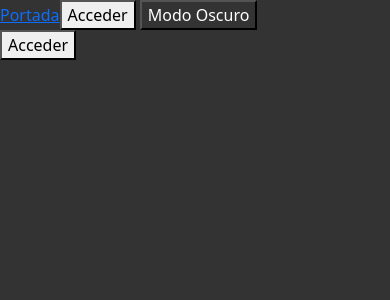
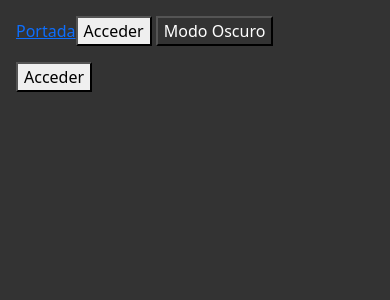
Before and after one commit to Tercmo/tera, a React (Create React App) app: page /login in a window 390 px wide. Shown: the top 300 px of the page. Built offline with nearby package versions, Linux system fonts and the light colour scheme.

Commit message:
Se unifica tamaño de todas las card se da margenes para responsive

```diff
--- a/src/components/CelebritiesList.js
+++ b/src/components/CelebritiesList.js
@@ -20,11 +20,11 @@
       <div className="row row-cols-lg-4 row-cols-md-3 row-cols-sm-1 g-2">
         {celebrities.map((c, index) => (
           <div className="col" key={index}>
-            <div className="card">
+            <div className="card h-100 d-flex align-items-center justify-content-center">
               <div className="card-body">
                 <h2 className="card-title">{c.name}</h2>
                 <h4 className="card-subtitle mb-2 text-body-secondary">{c.age}</h4>
-                <h4 className="card-subtitle mb-2 text-body-secondary"> {c.gender}</h4>
+                <h4 className="card-subtitle mb-2 text-body-secondary">{c.gender}</h4>
 
                 <button
                   type="button"
--- a/src/css/general.css
+++ b/src/css/general.css
@@ -10,9 +10,9 @@
   color: #333;
 }
 
-/* General a toda la página*/
+/* General a toda la página */
 body {
-  margin: 0;
+  margin: 8px; /* Agregamos un margen mínimo en todos los lados del cuerpo del documento */
   padding: 0;
   background-color: #f8f8f8; /* Estilo de fondo predeterminado */
 }
@@ -22,3 +22,23 @@
   background-color: #333;
   color: #fff;
 }
+
+/* Contenedor principal del contenido */
+.App {
+  margin: 16px; /* Agregamos un margen mínimo al contenedor principal */
+}
+
+/* Barra de navegación */
+nav {
+  margin-bottom: 16px; /* Agregamos un margen inferior a la barra de navegación */
+}
+
+/* Barra lateral (si existe) */
+.sidebar {
+  margin-right: 16px; /* Agregamos un margen derecho a la barra lateral */
+}
+
+/* Contenido principal */
+main {
+  margin-right: 16px; /* Agregamos un margen derecho al contenido principal */
+}
```
